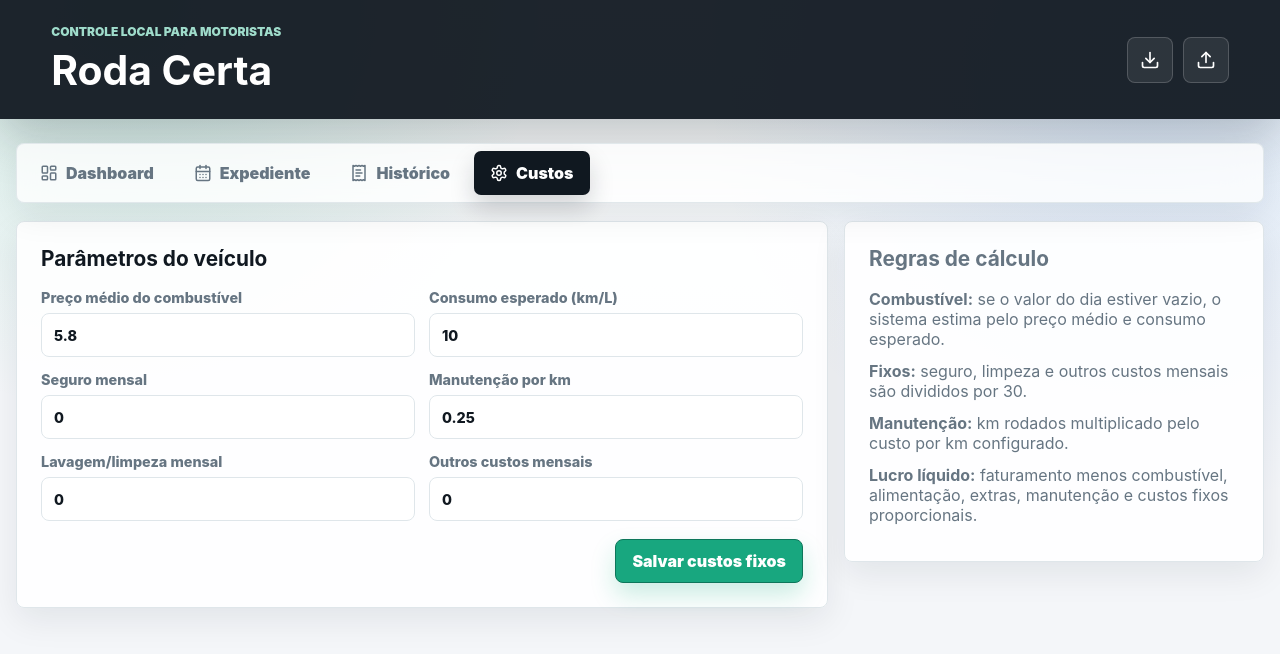
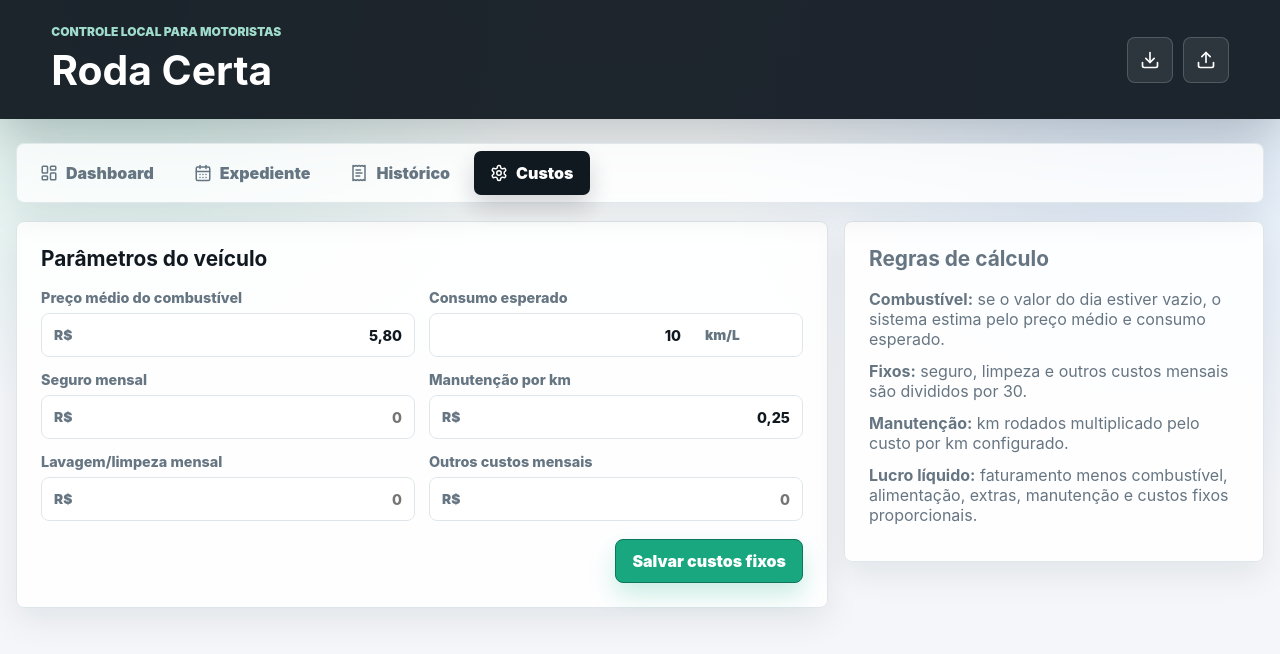
Before and after one commit to squiiter/rodacerta, a React (Vite) app: page / in a window 1280 px wide. Both pictures are taken after a click on the button "Custos". Shown: the top 654 px of the page. Built offline with nearby package versions, Linux system fonts and the light colour scheme.

Commit message:
feat: formatar campos numericos automaticamente

```diff
--- a/src/main.jsx
+++ b/src/main.jsx
@@ -72,14 +72,57 @@ function emptyShift() {
   };
 }
 
+function formatSettings(settings) {
+  return {
+    fuelPrice: formatNumber(settings.fuelPrice, 2, true),
+    targetConsumption: formatNumber(settings.targetConsumption, 1),
+    insuranceMonthly: formatNumber(settings.insuranceMonthly, 2, true),
+    maintenancePerKm: formatNumber(settings.maintenancePerKm, 2, true),
+    cleaningMonthly: formatNumber(settings.cleaningMonthly, 2, true),
+    otherMonthly: formatNumber(settings.otherMonthly, 2, true)
+  };
+}
+
 function numberValue(value) {
-  return Number.parseFloat(value || "0") || 0;
+  if (typeof value === "number") return Number.isFinite(value) ? value : 0;
+  const normalized = String(value || "")
+    .replace(/[^\d,.-]/g, "")
+    .replace(/\./g, "")
+    .replace(",", ".");
+  return Number.parseFloat(normalized || "0") || 0;
+}
+
+function formatNumber(value, decimals = 2, fixedDecimals = false) {
+  const number = numberValue(value);
+  if (!number) return "";
+  return new Intl.NumberFormat("pt-BR", {
+    minimumFractionDigits: fixedDecimals ? decimals : 0,
+    maximumFractionDigits: decimals
+  }).format(number);
+}
+
+function formatNumericInput(value, decimals = 2) {
+  const clean = String(value || "").replace(/[^\d,.]/g, "");
+  if (!clean) return "";
+
+  const lastComma = clean.lastIndexOf(",");
+  const lastDot = clean.lastIndexOf(".");
+  const decimalIndex = Math.max(lastComma, lastDot);
+  const hasDecimal = decimalIndex >= 0;
+  const integerDigits = (hasDecimal ? clean.slice(0, decimalIndex) : clean).replace(/\D/g, "");
+  const decimalDigits = hasDecimal ? clean.slice(decimalIndex + 1).replace(/\D/g, "").slice(0, decimals) : "";
+  const integer = new Intl.NumberFormat("pt-BR").format(Number(integerDigits || "0"));
+
+  if (hasDecimal && decimals > 0 && /[,.]$/.test(clean)) return `${integer},`;
+  if (decimalDigits) return `${integer},${decimalDigits}`;
+  return integer;
 }
 
 function App() {
   const [activeView, setActiveView] = useState("dashboard");
   const [shifts, setShifts] = useState([]);
   const [settings, setSettingsState] = useState(DEFAULT_SETTINGS);
+  const [settingsDraft, setSettingsDraft] = useState(() => formatSettings(DEFAULT_SETTINGS));
   const [draft, setDraft] = useState(emptyShift);
   const [toast, setToast] = useState("");
   const [search, setSearch] = useState("");
@@ -107,6 +150,7 @@ function App() {
       .then((data) => {
         setShifts(data.shifts);
         setSettingsState(data.settings);
+        setSettingsDraft(formatSettings(data.settings));
         setReady(true);
       })
       .catch(() => notify("Não foi possível iniciar o banco local."));
@@ -122,6 +166,7 @@ function App() {
     const data = await loadData();
     setShifts(data.shifts);
     setSettingsState(data.settings);
+    setSettingsDraft(formatSettings(data.settings));
   }
 
   async function handleSaveShift(event) {
@@ -144,7 +189,15 @@ function App() {
 
   async function handleSaveSettings(event) {
     event.preventDefault();
-    await saveSettings(settings);
+    const nextSettings = {
+      fuelPrice: numberValue(settingsDraft.fuelPrice),
+      targetConsumption: numberValue(settingsDraft.targetConsumption),
+      insuranceMonthly: numberValue(settingsDraft.insuranceMonthly),
+      maintenancePerKm: numberValue(settingsDraft.maintenancePerKm),
+      cleaningMonthly: numberValue(settingsDraft.cleaningMonthly),
+      otherMonthly: numberValue(settingsDraft.otherMonthly)
+    };
+    await saveSettings(nextSettings);
     await refresh();
     notify("Custos fixos salvos.");
   }
@@ -174,13 +227,13 @@ function App() {
   function editShift(shift) {
     setDraft({
       ...shift,
-      kmStart: String(shift.kmStart),
-      kmEnd: String(shift.kmEnd),
-      fuelLiters: shift.fuelLiters ? String(shift.fuelLiters) : "",
-      fuelCost: shift.fuelCost ? String(shift.fuelCost) : "",
-      foodCost: shift.foodCost ? String(shift.foodCost) : "",
-      extraCost: shift.extraCost ? String(shift.extraCost) : "",
-      apps: shift.apps.map((app) => ({ ...app, amount: String(app.amount || "") }))
+      kmStart: formatNumber(shift.kmStart, 1),
+      kmEnd: formatNumber(shift.kmEnd, 1),
+      fuelLiters: formatNumber(shift.fuelLiters, 2),
+      fuelCost: formatNumber(shift.fuelCost, 2),
+      foodCost: formatNumber(shift.foodCost, 2),
+      extraCost: formatNumber(shift.extraCost, 2),
+      apps: shift.apps.map((app) => ({ ...app, amount: formatNumber(app.amount, 2) }))
     });
     setActiveView("shift");
     notify("Expediente carregado para edição.");
@@ -216,7 +269,7 @@ function App() {
     try {
       const backup = JSON.parse(await file.text());
       if (!backup || !Array.isArray(backup.shifts) || !backup.settings) {
-        throw new Error("Arquivo invalido.");
+        throw new Error("Arquivo inválido.");
       }
       await replaceAll(backup);
       await refresh();
@@ -258,7 +311,7 @@ function App() {
       </header>
 
       <main className="app-shell">
-        <nav className="tabs" aria-label="Areas do aplicativo">
+        <nav className="tabs" aria-label="Áreas do aplicativo">
           <Tab active={activeView === "dashboard"} icon={LayoutDashboard} label="Dashboard" onClick={() => setActiveView("dashboard")} />
           <Tab active={activeView === "shift"} icon={CalendarDays} label="Expediente" onClick={() => setActiveView("shift")} />
           <Tab active={activeView === "history"} icon={ReceiptText} label="Histórico" onClick={() => setActiveView("history")} />
@@ -308,8 +361,8 @@ function App() {
 
         {activeView === "settings" && (
           <SettingsView
-            settings={settings}
-            onChange={(field, value) => setSettingsState((current) => ({ ...current, [field]: numberValue(value) }))}
+            settings={settingsDraft}
+            onChange={(field, value) => setSettingsDraft((current) => ({ ...current, [field]: value }))}
             onSubmit={handleSaveSettings}
           />
         )}
@@ -477,18 +530,18 @@ function ShiftForm({ draft, settings, preview, onSubmit, onChange, onAppChange,
     <form className="work-grid" onSubmit={onSubmit}>
       <section className="panel form-panel">
         <div className="panel-head">
-          <h2>Lancamento do dia</h2>
+          <h2>Lançamento do dia</h2>
           <button className="ghost-btn" type="button" onClick={onReset}>Limpar</button>
         </div>
 
         <div className="form-grid">
           <Field label="Data" type="date" value={draft.date} onChange={(value) => onChange("date", value)} />
-          <Field label="KM inicial" type="number" value={draft.kmStart} onChange={(value) => onChange("kmStart", value)} />
-          <Field label="KM final" type="number" value={draft.kmEnd} onChange={(value) => onChange("kmEnd", value)} />
-          <Field label="Litros abastecidos" type="number" value={draft.fuelLiters} onChange={(value) => onChange("fuelLiters", value)} />
-          <Field label="Valor do combustível" type="number" value={draft.fuelCost} onChange={(value) => onChange("fuelCost", value)} />
-          <Field label="Alimentação fora" type="number" value={draft.foodCost} onChange={(value) => onChange("foodCost", value)} />
-          <Field label="Gasto extra" type="number" value={draft.extraCost} onChange={(value) => onChange("extraCost", value)} />
+          <NumericField label="KM inicial" value={draft.kmStart} decimals={1} suffix="km" onChange={(value) => onChange("kmStart", value)} />
+          <NumericField label="KM final" value={draft.kmEnd} decimals={1} suffix="km" onChange={(value) => onChange("kmEnd", value)} />
+          <NumericField label="Litros abastecidos" value={draft.fuelLiters} decimals={2} suffix="L" onChange={(value) => onChange("fuelLiters", value)} />
+          <NumericField label="Valor do combustível" value={draft.fuelCost} decimals={2} prefix="R$" fixedDecimals onChange={(value) => onChange("fuelCost", value)} />
+          <NumericField label="Alimentação fora" value={draft.foodCost} decimals={2} prefix="R$" fixedDecimals onChange={(value) => onChange("foodCost", value)} />
+          <NumericField label="Gasto extra" value={draft.extraCost} decimals={2} prefix="R$" fixedDecimals onChange={(value) => onChange("extraCost", value)} />
           <Field label="Descrição do extra" value={draft.extraDescription} onChange={(value) => onChange("extraDescription", value)} placeholder="Pedágio, multa, lavagem..." />
         </div>
 
@@ -500,14 +553,14 @@ function ShiftForm({ draft, settings, preview, onSubmit, onChange, onAppChange,
           {draft.apps.map((app, index) => (
             <div className="app-row" key={`${index}-${app.name}`}>
               <Field label="App" value={app.name} onChange={(value) => onAppChange(index, "name", value)} placeholder="Uber, 99, Lalamove..." />
-              <Field label="Valor" type="number" value={app.amount} onChange={(value) => onAppChange(index, "amount", value)} />
+              <NumericField label="Valor" value={app.amount} decimals={2} prefix="R$" fixedDecimals onChange={(value) => onAppChange(index, "amount", value)} />
               <button className="danger-icon" type="button" onClick={() => onRemoveApp(index)} aria-label="Remover app"><Trash2 size={18} /></button>
             </div>
           ))}
         </div>
 
         <label className="field full">
-          <span>Observacoes</span>
+          <span>Observações</span>
           <textarea value={draft.notes} onChange={(event) => onChange("notes", event.target.value)} rows="3" placeholder="Chuva, promoção, rota ruim, manutenção percebida..." />
         </label>
 
@@ -540,7 +593,27 @@ function Field({ label, value, onChange, type = "text", placeholder = "" }) {
   return (
     <label className="field">
       <span>{label}</span>
-      <input type={type} step={type === "number" ? "0.01" : undefined} min={type === "number" ? "0" : undefined} value={value} placeholder={placeholder} onChange={(event) => onChange(event.target.value)} />
+      <input type={type} value={value} placeholder={placeholder} onChange={(event) => onChange(event.target.value)} />
+    </label>
+  );
+}
+
+function NumericField({ label, value, onChange, decimals = 2, prefix = "", suffix = "", fixedDecimals = false }) {
+  return (
+    <label className="field">
+      <span>{label}</span>
+      <div className="numeric-input">
+        {prefix && <span>{prefix}</span>}
+        <input
+          type="text"
+          inputMode="decimal"
+          value={value}
+          placeholder="0"
+          onChange={(event) => onChange(formatNumericInput(event.target.value, decimals))}
+          onBlur={(event) => onChange(formatNumber(event.target.value, decimals, fixedDecimals))}
+        />
+        {suffix && <span>{suffix}</span>}
+      </div>
     </label>
   );
 }
@@ -610,12 +683,12 @@ function SettingsView({ settings, onChange, onSubmit }) {
       <section className="panel">
         <h2>Parâmetros do veículo</h2>
         <div className="form-grid">
-          <Field label="Preço médio do combustível" type="number" value={settings.fuelPrice} onChange={(value) => onChange("fuelPrice", value)} />
-          <Field label="Consumo esperado (km/L)" type="number" value={settings.targetConsumption} onChange={(value) => onChange("targetConsumption", value)} />
-          <Field label="Seguro mensal" type="number" value={settings.insuranceMonthly} onChange={(value) => onChange("insuranceMonthly", value)} />
-          <Field label="Manutenção por km" type="number" value={settings.maintenancePerKm} onChange={(value) => onChange("maintenancePerKm", value)} />
-          <Field label="Lavagem/limpeza mensal" type="number" value={settings.cleaningMonthly} onChange={(value) => onChange("cleaningMonthly", value)} />
-          <Field label="Outros custos mensais" type="number" value={settings.otherMonthly} onChange={(value) => onChange("otherMonthly", value)} />
+          <NumericField label="Preço médio do combustível" value={settings.fuelPrice} decimals={2} prefix="R$" fixedDecimals onChange={(value) => onChange("fuelPrice", value)} />
+          <NumericField label="Consumo esperado" value={settings.targetConsumption} decimals={1} suffix="km/L" onChange={(value) => onChange("targetConsumption", value)} />
+          <NumericField label="Seguro mensal" value={settings.insuranceMonthly} decimals={2} prefix="R$" fixedDecimals onChange={(value) => onChange("insuranceMonthly", value)} />
+          <NumericField label="Manutenção por km" value={settings.maintenancePerKm} decimals={2} prefix="R$" fixedDecimals onChange={(value) => onChange("maintenancePerKm", value)} />
+          <NumericField label="Lavagem/limpeza mensal" value={settings.cleaningMonthly} decimals={2} prefix="R$" fixedDecimals onChange={(value) => onChange("cleaningMonthly", value)} />
+          <NumericField label="Outros custos mensais" value={settings.otherMonthly} decimals={2} prefix="R$" fixedDecimals onChange={(value) => onChange("otherMonthly", value)} />
         </div>
         <div className="form-actions">
           <button className="primary-btn" type="submit">Salvar custos fixos</button>
--- a/src/styles.css
+++ b/src/styles.css
@@ -472,6 +472,45 @@ textarea:focus {
   box-shadow: 0 0 0 4px rgba(24, 167, 127, 0.13);
 }
 
+.numeric-input {
+  display: grid;
+  grid-template-columns: auto minmax(0, 1fr) auto;
+  align-items: center;
+  min-height: 44px;
+  overflow: hidden;
+  border: 1px solid var(--line);
+  border-radius: 8px;
+  background: rgba(255, 255, 255, 0.92);
+  transition: border-color 160ms ease, box-shadow 160ms ease;
+}
+
+.numeric-input:focus-within {
+  border-color: var(--accent);
+  box-shadow: 0 0 0 4px rgba(24, 167, 127, 0.13);
+}
+
+.numeric-input span {
+  padding: 0 12px;
+  color: var(--muted);
+  font-size: 0.86rem;
+  font-weight: 900;
+  white-space: nowrap;
+}
+
+.numeric-input input {
+  min-height: 42px;
+  border: 0;
+  border-radius: 0;
+  background: transparent;
+  box-shadow: none;
+  text-align: right;
+}
+
+.numeric-input input:focus {
+  border-color: transparent;
+  box-shadow: none;
+}
+
 .app-rows {
   display: grid;
   gap: 10px;
```
